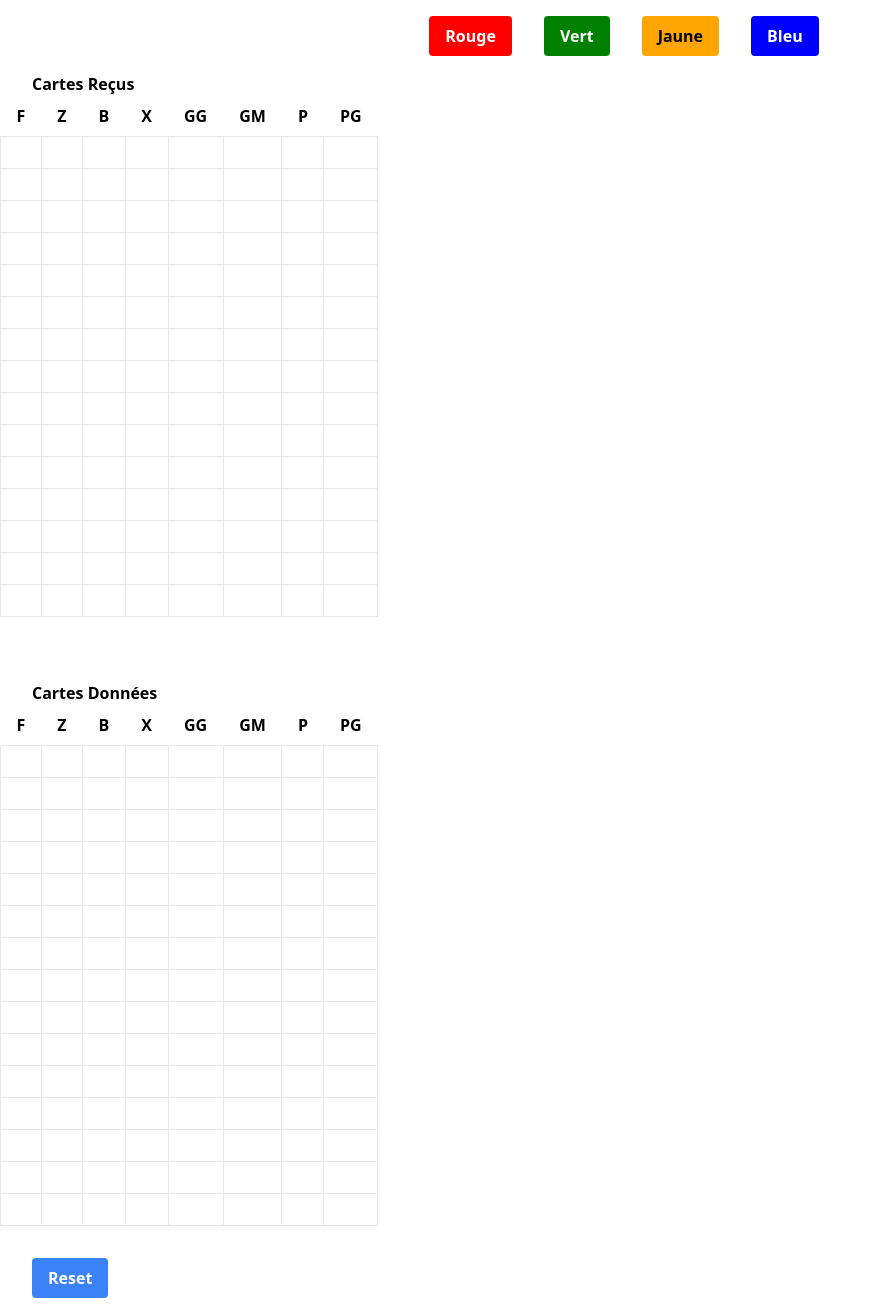
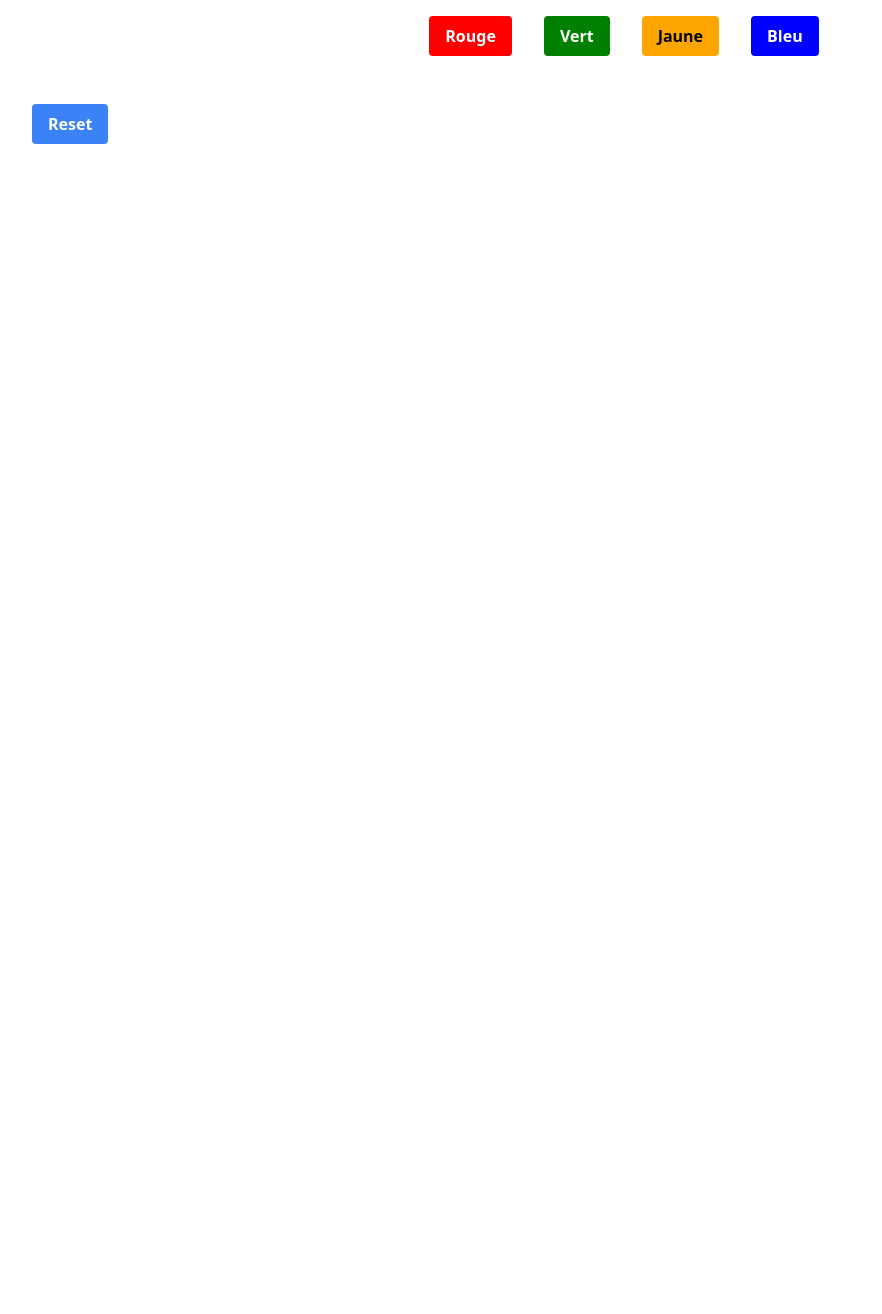
Before and after one commit to warlo51/BoardGames, a Nuxt app: page /IAV/jeu in a window 1280 px wide. Shown: the whole page, without its empty margins (0-882 px from the left). After the commit the page ends 800 px from the top, so only its background shows below. Built offline with nearby package versions, Linux system fonts and the light colour scheme.

Commit message:
show table when color selected

```diff
--- a/pages/IAV/jeu/index.vue
+++ b/pages/IAV/jeu/index.vue
@@ -7,7 +7,7 @@
         </div>
     </div>
 
-    <div :class="getColorPage()">
+    <div :class="getColorPage()" v-if="selectedColor">
         <h2 class="ml-8 font-bold">Cartes Reçus</h2>
         <table class="table-auto">
             <thead>
@@ -31,7 +31,7 @@
             </tbody>
         </table>
     </div>
-    <div class="mt-16" :class="getColorPage()">
+    <div class="mt-16" :class="getColorPage()" v-if="selectedColor">
         <h2 class="ml-8 font-bold">Cartes Données</h2>
         <table class="table-auto">
             <thead>
```
